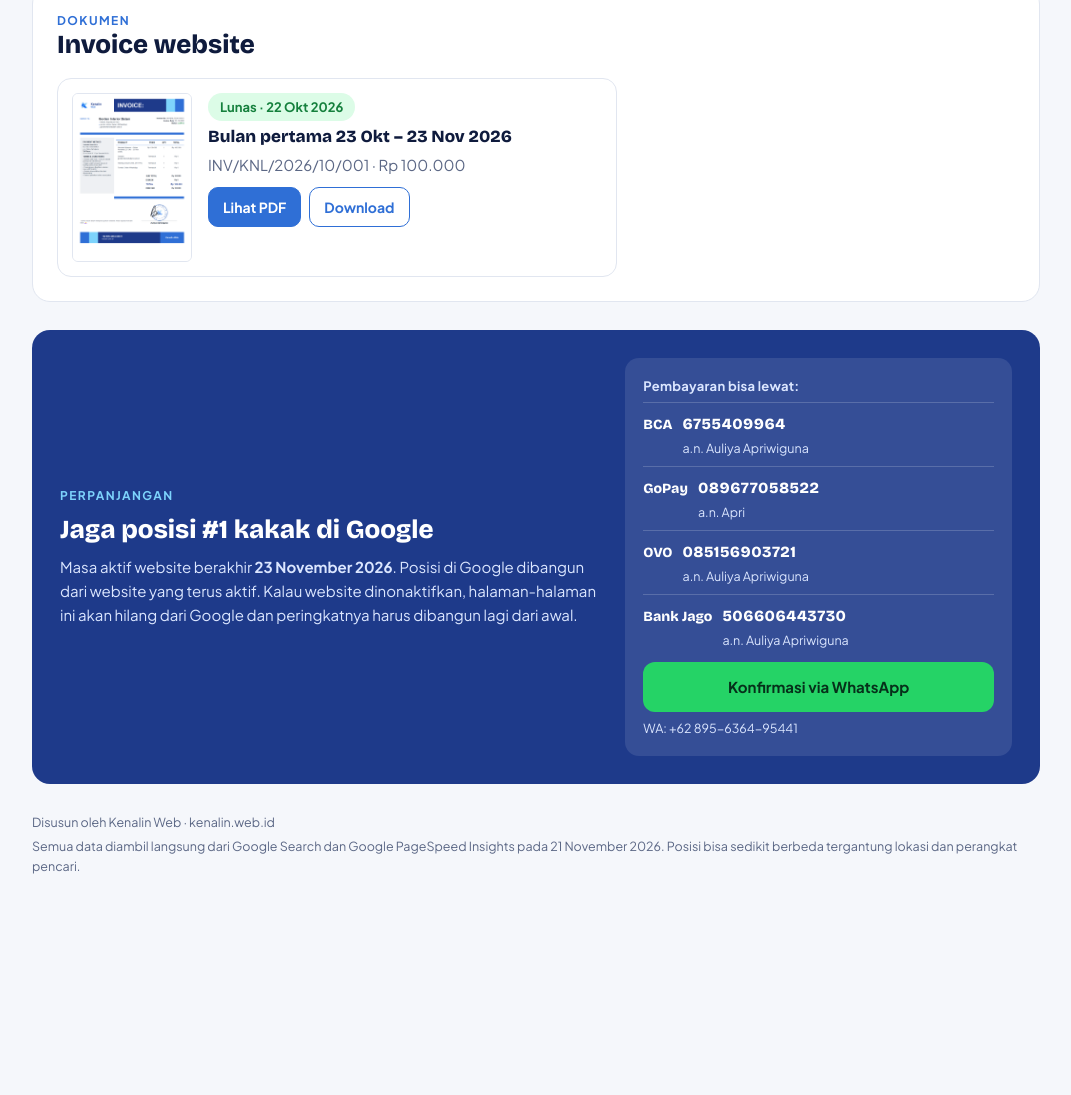
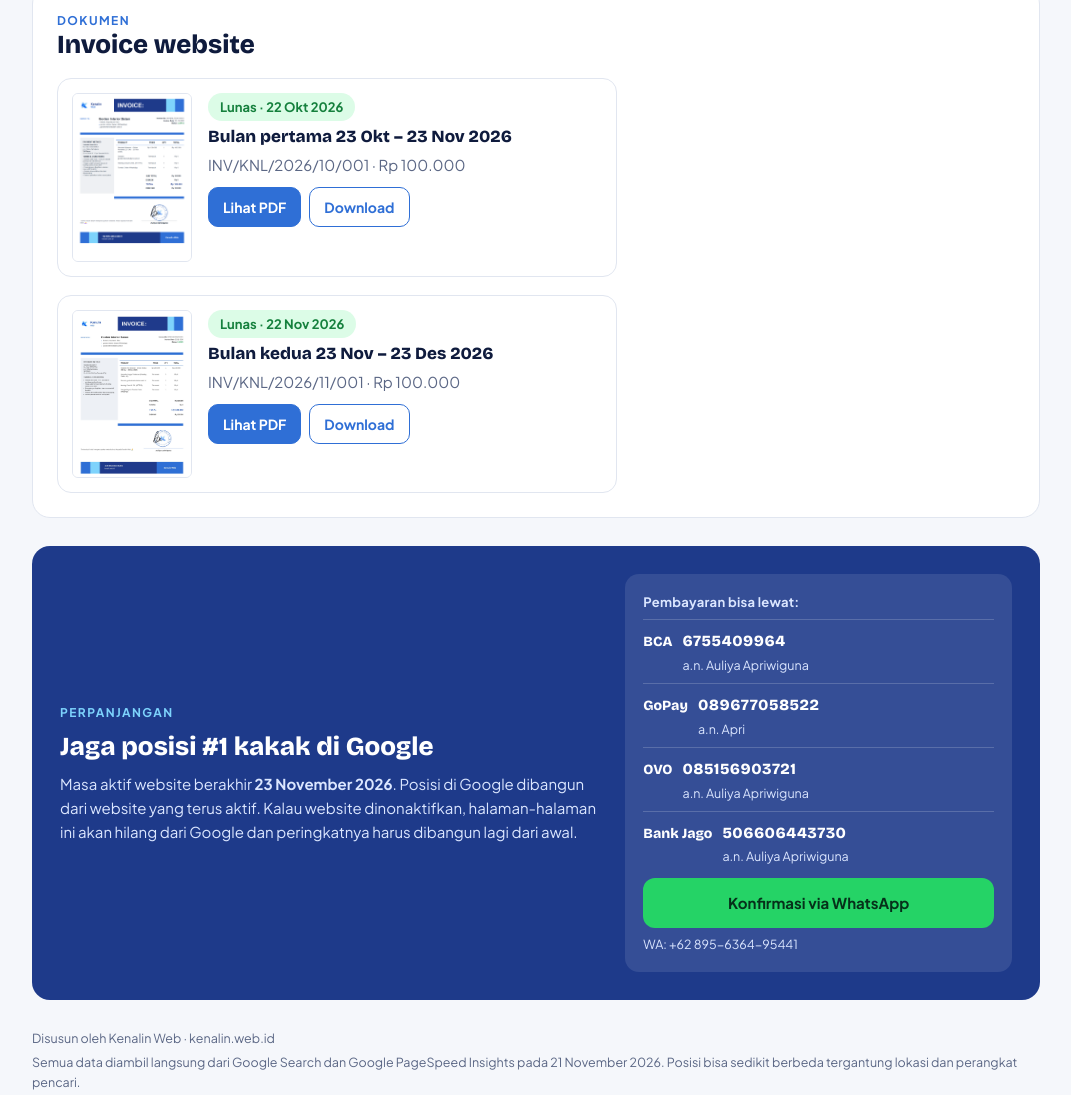
Before and after one commit to gasbikinweb-blip/kenalin-web-report, a plain HTML site: page gorden-interior-batam/index.html in a window 1280 px wide. Shown: the part 2922-4017 px from the top of the page, without its empty margins (104-1175 px from the left). Before the commit the page ends 3854 px from the top, so only its background shows below. Drawn offline with nearby package versions, Linux system fonts and the light colour scheme.

Commit message:
Tambah kartu invoice bulan 2 (Lunas 22 Nov 2026)

```diff
--- a/gorden-interior-batam/index.html
+++ b/gorden-interior-batam/index.html
@@ -249,6 +249,15 @@ body.lb-open{overflow:hidden}
           <div class="inv-btns"><a class="ibtn primary" href="invoice-bulan-1.pdf" target="_blank" rel="noopener">Lihat PDF</a><a class="ibtn" href="invoice-bulan-1.pdf" target="_blank" rel="noopener" download>Download</a></div>
         </div>
       </article>
+      <article class="inv">
+        <img src="invoice-bulan-2.jpg" alt="Pratinjau invoice bulan kedua Gorden Interior Batam">
+        <div class="inv-meta">
+          <span class="pill good">Lunas · 22 Nov 2026</span>
+          <h3>Bulan kedua 23 Nov – 23 Des 2026</h3>
+          <p class="muted">INV/KNL/2026/11/001 · Rp 100.000</p>
+          <div class="inv-btns"><a class="ibtn primary" href="invoice-bulan-2.pdf" target="_blank" rel="noopener">Lihat PDF</a><a class="ibtn" href="invoice-bulan-2.pdf" target="_blank" rel="noopener" download>Download</a></div>
+        </div>
+      </article>
     </div>
   </section>
 
```
